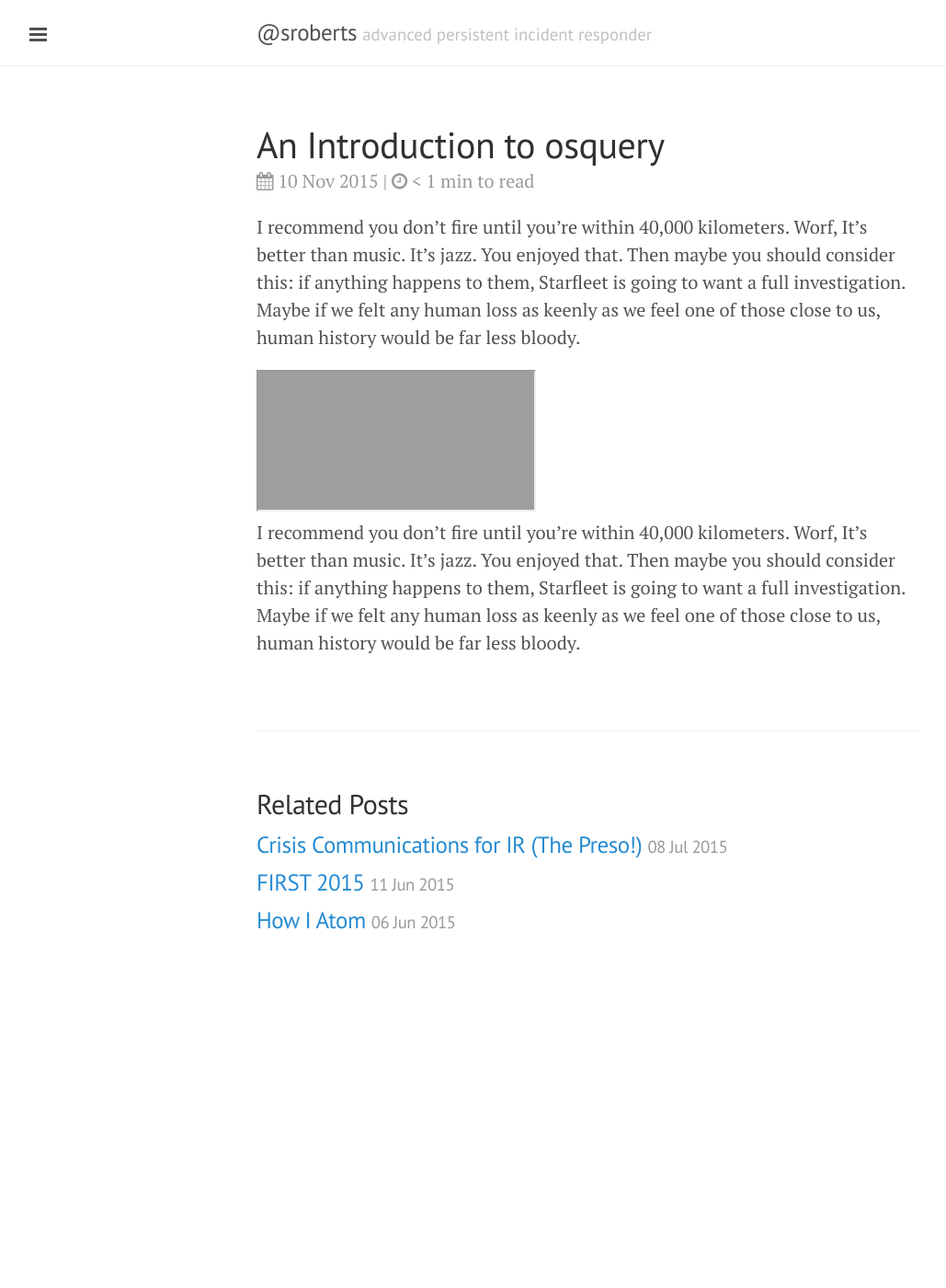
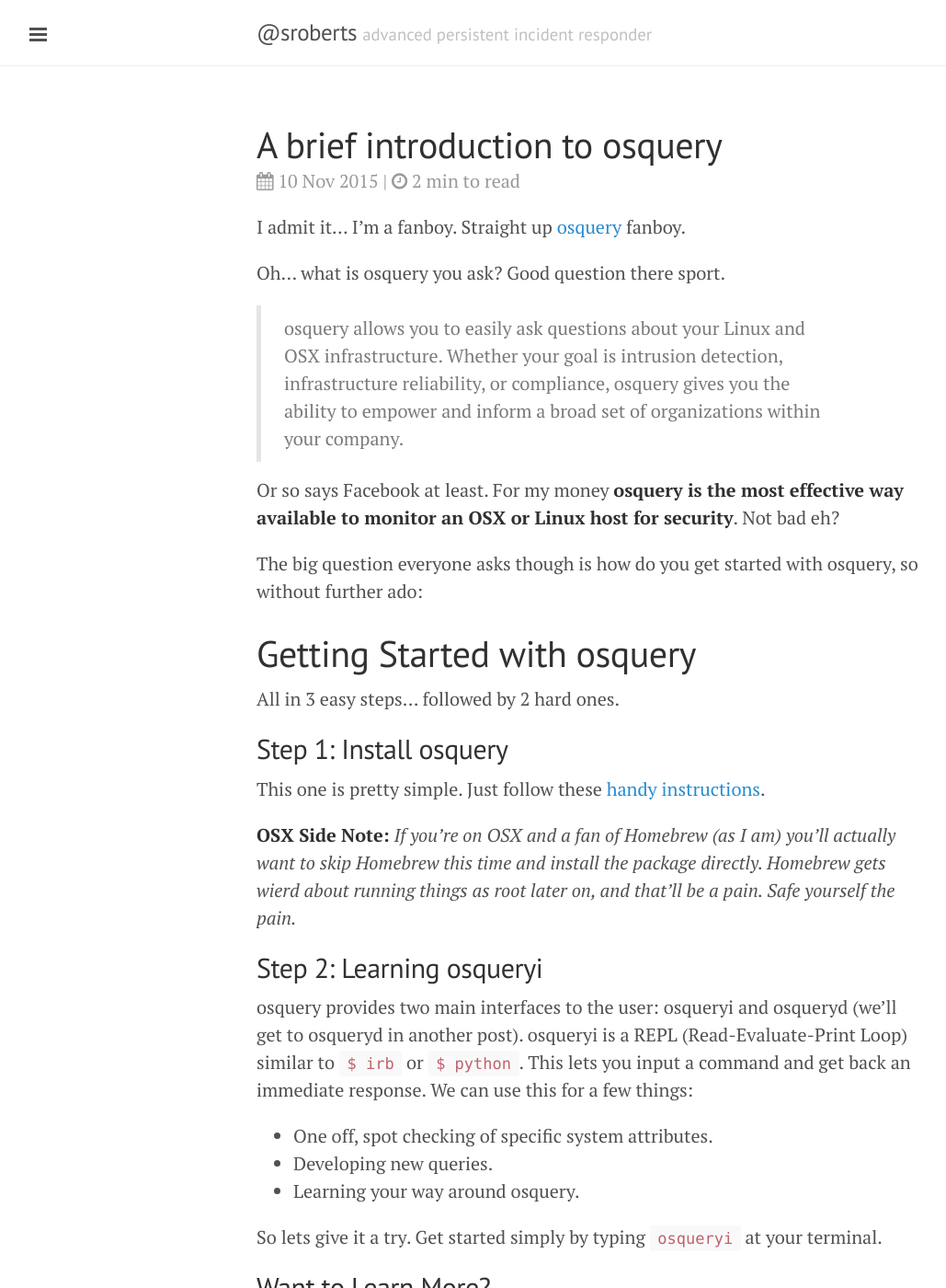
Before and after one commit to sroberts/sroberts.github.io, a Jekyll site: the page built from _posts/2015-11-10-introduction-to-osquery.md, in a window 1280 px wide and 1400 px high. Shown: the whole window at 92% size, without its empty margins (1-1030 px from the left). Built offline with Jekyll 4.4.1, drawn with Linux system fonts in a browser that asks for light colours; nearby versions of some CDN libraries; some of the changed text lies outside the part shown.

Commit message:
basic intro section

```diff
--- a/_posts/2015-11-10-introduction-to-osquery.md
+++ b/_posts/2015-11-10-introduction-to-osquery.md
@@ -1,10 +1,42 @@
 ---
 layout: post
-title: An Introduction to osquery
+title: A brief introduction to osquery
 ---
 
-I recommend you don't fire until you're within 40,000 kilometers. Worf, It's better than music. It's jazz. You enjoyed that. Then maybe you should consider this: if anything happens to them, Starfleet is going to want a full investigation. Maybe if we felt any human loss as keenly as we feel one of those close to us, human history would be far less bloody.
+I admit it... I'm a fanboy. Straight up [osquery](http://osquery.io) fanboy.
 
-<iframe src="http://sroberts.github.io/bsidesdfw2015-slides/slides.html#1"></iframe>
+Oh... what is osquery you ask? Good question there sport.
+
+> osquery allows you to easily ask questions about your Linux and OSX infrastructure. Whether your goal is intrusion detection, infrastructure reliability, or compliance, osquery gives you the ability to empower and inform a broad set of organizations within your company.
+
+Or so says Facebook at least. For my money __osquery is the most effective way available to monitor an OSX or Linux host for security__. Not bad eh?
+
+The big question everyone asks though is how do you get started with osquery, so without further ado:
+
+# Getting Started with osquery
+
+All in 3 easy steps... followed by 2 hard ones.
+
+## Step 1: Install osquery
+
+This one is pretty simple. Just follow these [handy instructions](https://osquery.io/downloads/).
+
+__OSX Side Note:__ _If you're on OSX and a fan of Homebrew (as I am) you'll actually want to skip Homebrew this time and install the package directly. Homebrew gets wierd about running things as root later on, and that'll be a pain. Safe yourself the pain._
+
+## Step 2: Learning osqueryi
+
+osquery provides two main interfaces to the user: osqueryi and osqueryd (we'll get to osqueryd in another post). osqueryi is a REPL (Read-Evaluate-Print Loop) similar to `$ irb` or `$ python`. This lets you input a command and get back an immediate response. We can use this for a few things:
+
+- One off, spot checking of specific system attributes.
+- Developing new queries.
+- Learning your way around osquery.
+
+So lets give it a try. Get started simply by typing `osqueryi` at your terminal.
+
+## Want to Learn More?
+
+So do I. There's a lot to osquery. It's not a solution, it's a framework. On one hand that makes it customiziable, on the other tha means many parts of using it are _left to the user_.
+
+<iframe src="http://sroberts.github.io/bsidesdfw2015-slides/slides.html#1" style="border:none" width=533px></iframe>
 
 I recommend you don't fire until you're within 40,000 kilometers. Worf, It's better than music. It's jazz. You enjoyed that. Then maybe you should consider this: if anything happens to them, Starfleet is going to want a full investigation. Maybe if we felt any human loss as keenly as we feel one of those close to us, human history would be far less bloody.
```
